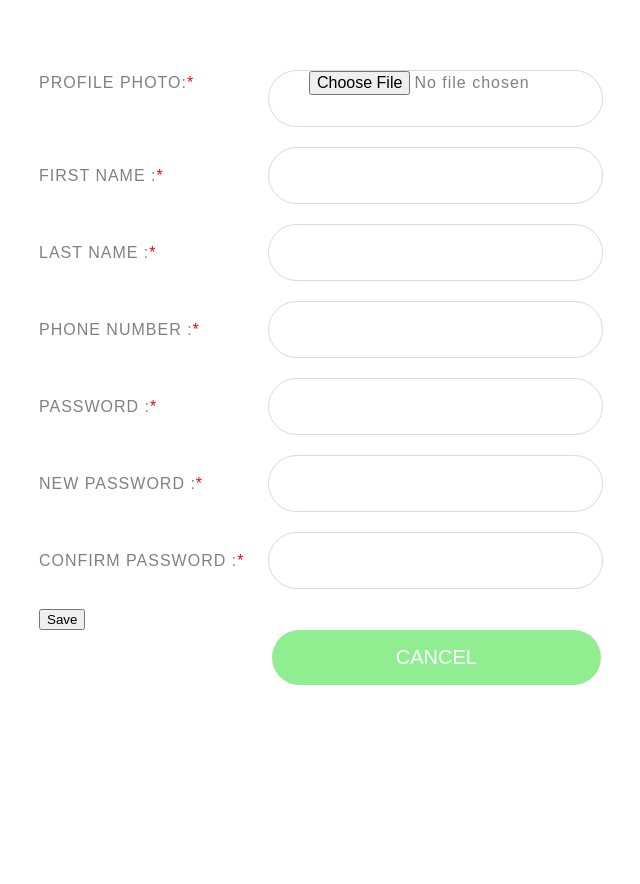
After one commit to rudrapakav58/dreamlandgetuser, a Python web app: template templates/profile.html in a window 1280 px wide. The commit adds this page. Shown: the top 884 px of the page, without its empty margins (285-925 px from the left). Run offline with Jinja, Linux system fonts and the light colour scheme; the template is opened without the code that fills it, so the values that code supplies are empty.

Commit message:
first commit skeleton

```diff
--- /dev/null
+++ b/static/css/mystyle.css
@@ -0,0 +1,93 @@
+    .signup-w3ls {
+    width: 50%;
+    margin: 70px 25% 80%;
+    padding: 0;
+    display: table;
+    position: relative;
+}
+.signup-agile1{
+    width:100%;
+    float:center;
+}
+
+.signup-w3ls .signup-agile1 .form-control {
+    margin-bottom: 20px;
+}
+label.header {
+    font-size: 16px;
+    font-weight: 500;
+    width: 215px;
+    color: grey;
+    margin-right:10px;
+    text-align:justify;
+    letter-spacing: 1px;
+    text-transform: uppercase;
+    display: inline-block;
+    font-family: 'Nunito', sans-serif;
+}
+input#image,input#store_name, input#store_type,input#owner_type, input#website,input#contact_number,input#contact_email {
+    padding:0 40px;
+    width:40%;
+    height:55px;
+    border: 1px solid #dadada;
+    color: grey;
+    text-align:justify;
+    outline: none;
+    letter-spacing: 1px;
+    font-size: 16px;
+    font-weight:normal;
+    font-family: 'Muli', sans-serif;
+    border-radius:30px;
+    -webkit-border-radius:30px;
+    -moz-border-radius:30px;
+    -o-border-radius:30px;
+    -ms-border-radius:30px;
+}
+input#image:focus,input#store_name:focus, input#store_type:focus,input#owner_type:focus, input#website:focus,input#contact_number:focus,input#contact_email:focus  {
+    background-color:#f5f8fa !important;
+    border:1px solid #dadada;
+}
+input::-webkit-input-placeholder {
+color: grey;
+}
+input:-moz-placeholder { /* Firefox 18- */
+color: grey;
+}
+input::-moz-placeholder {  /* Firefox 19+ */
+color: grey;
+}
+input:-ms-input-placeholder {
+color: grey;
+}
+
+.register:hover {
+    background-color:#36b051;
+    color:#fff;
+}
+.cancel {
+    background-color: lightgreen;
+    width: 52%;
+    height: 55px;
+    border: none;
+    margin-left: 233px;
+    cursor: pointer;
+    color: #fff;
+    outline: none;
+    font-size: 20px;
+    font-weight: normal;
+    text-transform: uppercase;
+    transition: all 0.5s ease-in-out;
+    -webkit-transition: all 0.5s ease-in-out;
+    -moz-transition: all 0.5s ease-in-out;
+    -o-transition: all 0.5s ease-in-out;
+    border-radius: 30px;
+    -webkit-border-radius: 30px;
+    -moz-border-radius: 30px;
+    -o-border-radius: 30px;
+    -ms-border-radius: 30px;
+    font-family: 'Muli', sans-serif;
+}
+.cancel:hover {
+    background-color:#36b051;
+    color:#fff;
+}
--- /dev/null
+++ b/templates/profile.html
@@ -0,0 +1,58 @@
+<!DOCTYPE html>
+<html lang="en">
+<head>
+    	<title>Dreams</title>
+    <meta charset="UTF-8">
+    	<link rel="stylesheet" type="text/css" href="static/css/mystyle.css">
+
+    <style>
+    </style>
+</head>
+<body>
+
+<div class="signup-w3ls">
+    <div class="signup-agile1">
+        <form action="/profile" method="post">
+
+            <div class="form-control">
+                <label class="header">Profile Photo:<font color="red">*</font></label>
+
+                <input id="image" type="file" name="profile_photo" placeholder="Photo" required="" capture>
+            </div>
+
+            <div class="form-control">
+                <label class="header">First Name :<font color="red">*</font></label>
+                <input type="text" id="store_name" name="first_name" placeholder=""  required="">
+            </div>
+
+            <div class="form-control">
+                <label class="header">Last name :<font color="red">*</font></label>
+                <input type="text" id="store_type" name="last_name" placeholder="" required="">
+            </div>
+
+            <div class="form-control">
+                <label class="header">Phone Number :<font color="red">*</font></label>
+                <input type="text" id="owner_type" name="phone_number" placeholder="" required="">
+            </div>
+
+            <div class="form-control">
+                <label class="header">Password :<font color="red">*</font></label>
+                <input type="text" id="website" name="password" placeholder="" required="">
+            </div>
+
+            <div class="form-control">
+                <label class="header"> New Password :<font color="red">*</font></label>
+                <input type="text" id="contact_number" name="new_pass" placeholder="" required="">
+            </div>
+
+            <div class="form-control">
+                <label class="header">Confirm Password :<font color="red">*</font></label>
+                <input type="text" id="contact_email" name="conf_pass" placeholder="" required="">
+            </div>
+
+            <input type="submit" class="register" value="Save">
+        </form>
+        <input type="submit" class="cancel" value="cancel">
+    </div></div>
+</body>
+</html>
--- /dev/null
+++ b/test.py
@@ -0,0 +1,5 @@
+import base64
+import bcrypt
+ec="MTIzNDU2Nzg="
+test=base64.b64decode(ec.encode())
+print(test.decode("utf-8"))
```
Also changed, not shown: main/post.py (+93 -30 lines), main/views.py (+29 -38 lines), run.py (+0 -14 lines), templates/dream_post.html (+152 -10 lines), templates/reg_user.html (+0 -13 lines), templates/tag.html (added, +10 -0 lines), templates/test.html (added, +121 -0 lines), static/img/image.jpg (added), 1 other file.
